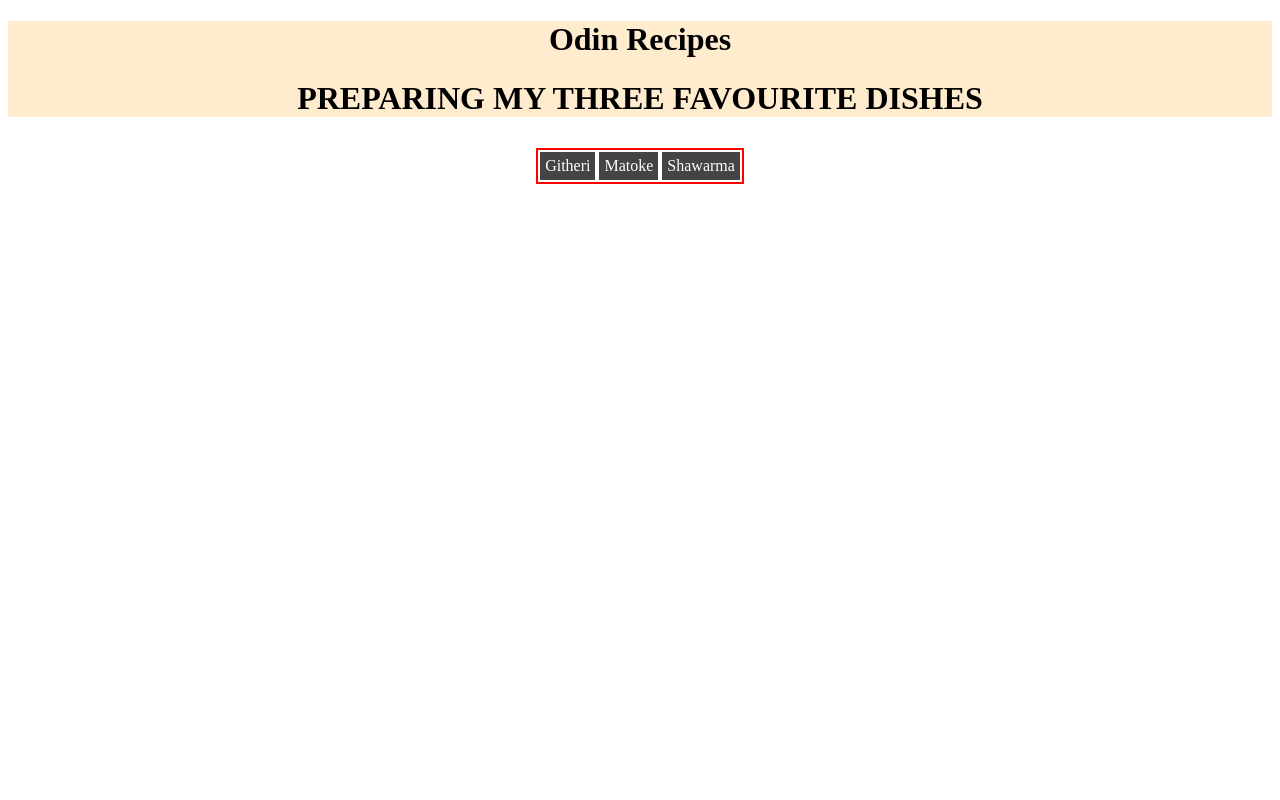
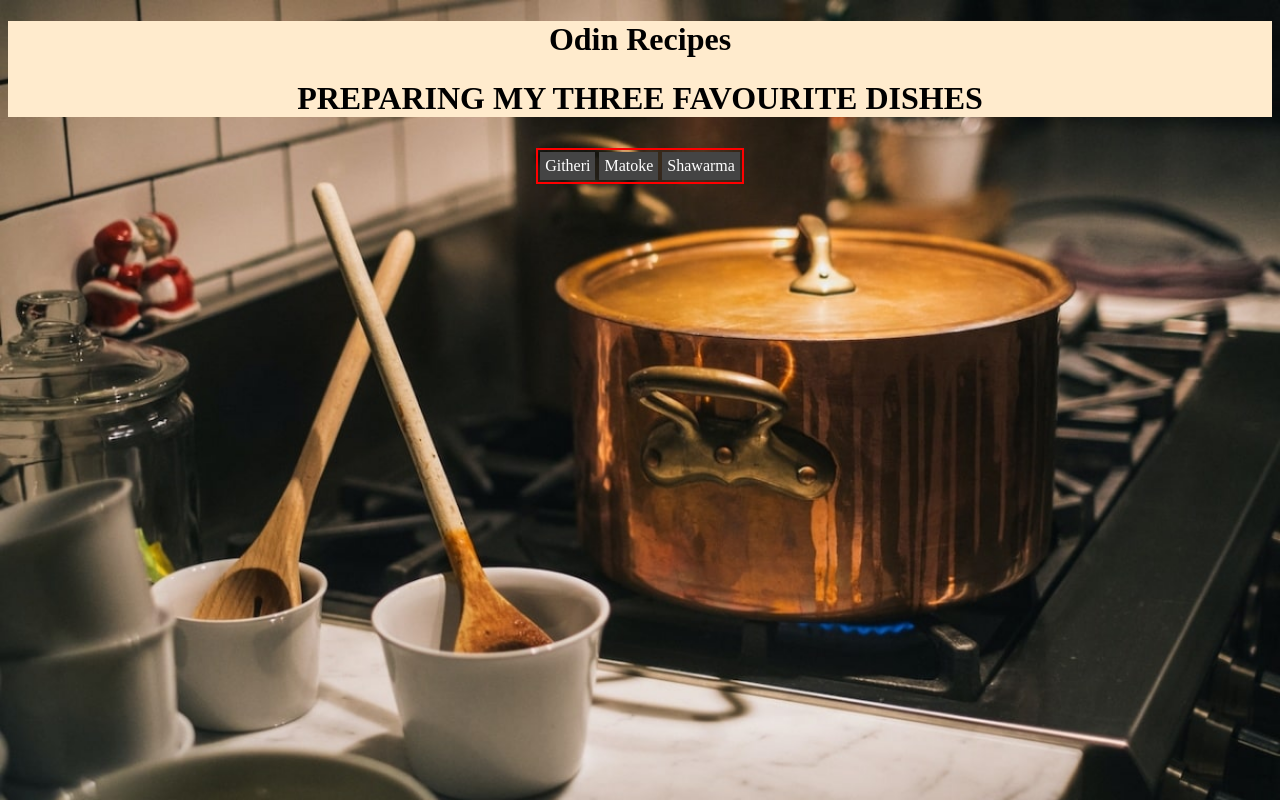
Before and after one commit to LydiahKamuyu/odin-recipes, a plain HTML site: page index.html in a window 1280 px wide. Drawn offline with Linux system fonts and the light colour scheme.

Commit message:
added background image to the body

```diff
--- a/style.css
+++ b/style.css
@@ -1,3 +1,9 @@
+body{
+    background-image:url('./images/Cooking-at-Home.jpeg');
+    background-attachment:fixed;
+    background-repeat: no-repeat;
+    background-size: cover;
+}
 .homepage-heading,
 h1{
 
```
Also changed, not shown: images/Cooking-at-Home.jpeg (added).
